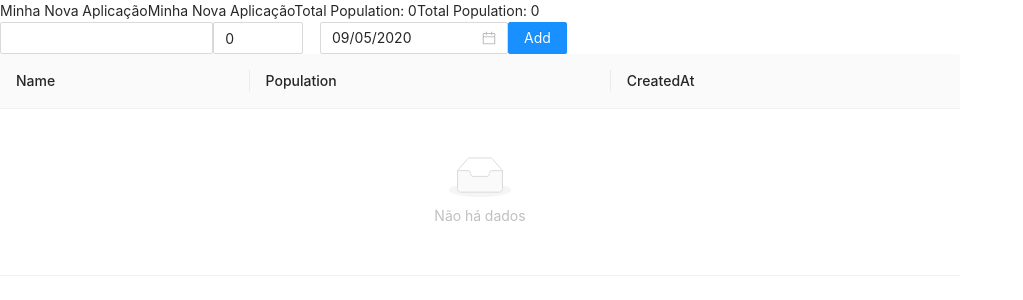
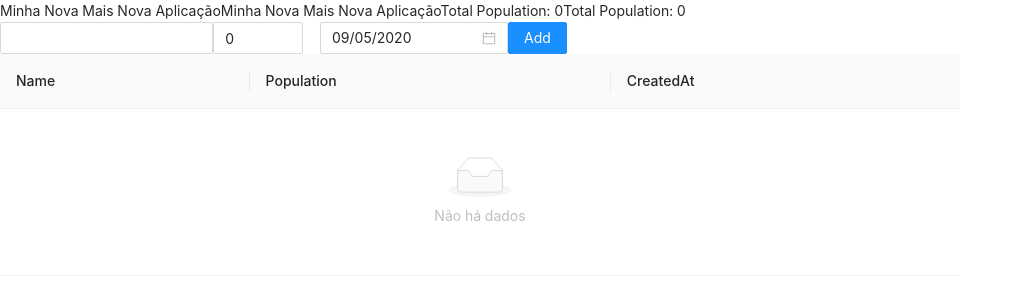
Before and after one commit to RodrigoCortezDev/ExemploReactTypeScript, a React (Create React App) app: page / in a window 1280 px wide. Shown: the top 300 px of the page, without its empty margins (0-1023 px from the left). Built offline with nearby package versions, Linux system fonts and the light colour scheme.

Commit message:
Outra alteração

```diff
--- a/src/App.tsx
+++ b/src/App.tsx
@@ -85,7 +85,7 @@ function App() {
   const dateFormat = "DD/MM/YYYY";
   return (
     <>
-      <MyLabel>Minha Nova Aplicação</MyLabel>
+      <MyLabel>Minha Nova Mais Nova Aplicação</MyLabel>
       <MyLabel>Total Population: {totalPopulation}</MyLabel>
       <Row>
         <Col span={4}>
```
